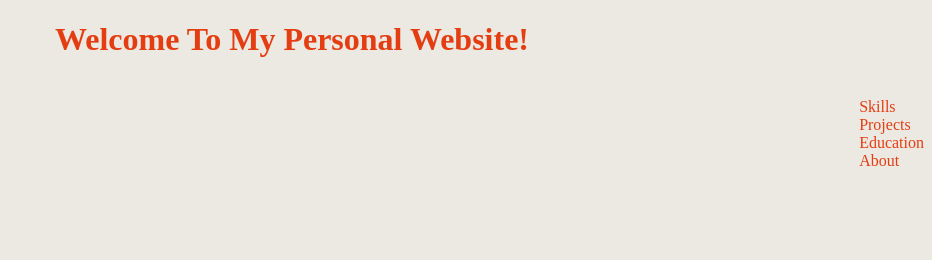
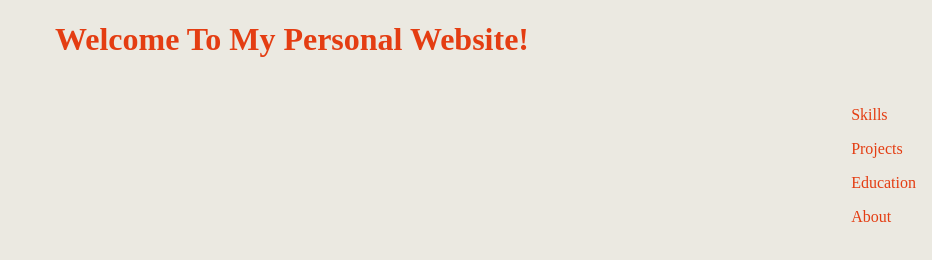
Before and after one commit to ElioCheng/eliocheng.github.io, a plain HTML site: page index.html in a window 1280 px wide. Shown: the whole page, without its empty margins (348-1280 px from the left). Drawn offline with Linux system fonts and the light colour scheme.

Commit message:
style changes

```diff
--- a/style.css
+++ b/style.css
@@ -12,10 +12,11 @@
     display: inline;
     float: right;
     margin: 0;
-    padding: 0
 }
 
 a {
     text-decoration: none;
+    display: block;
+    padding: 8px;
     color: #E43D12;
 }
```
